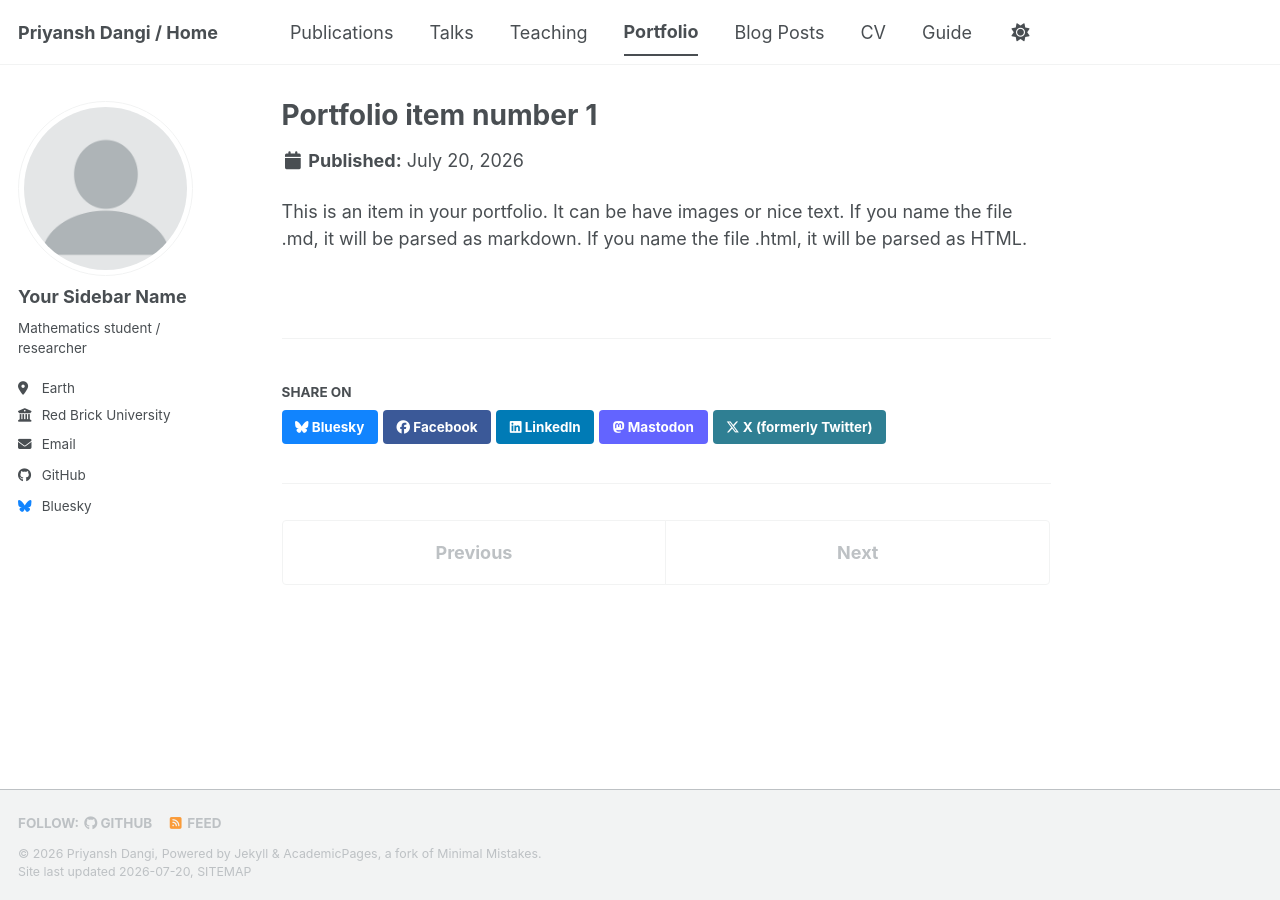
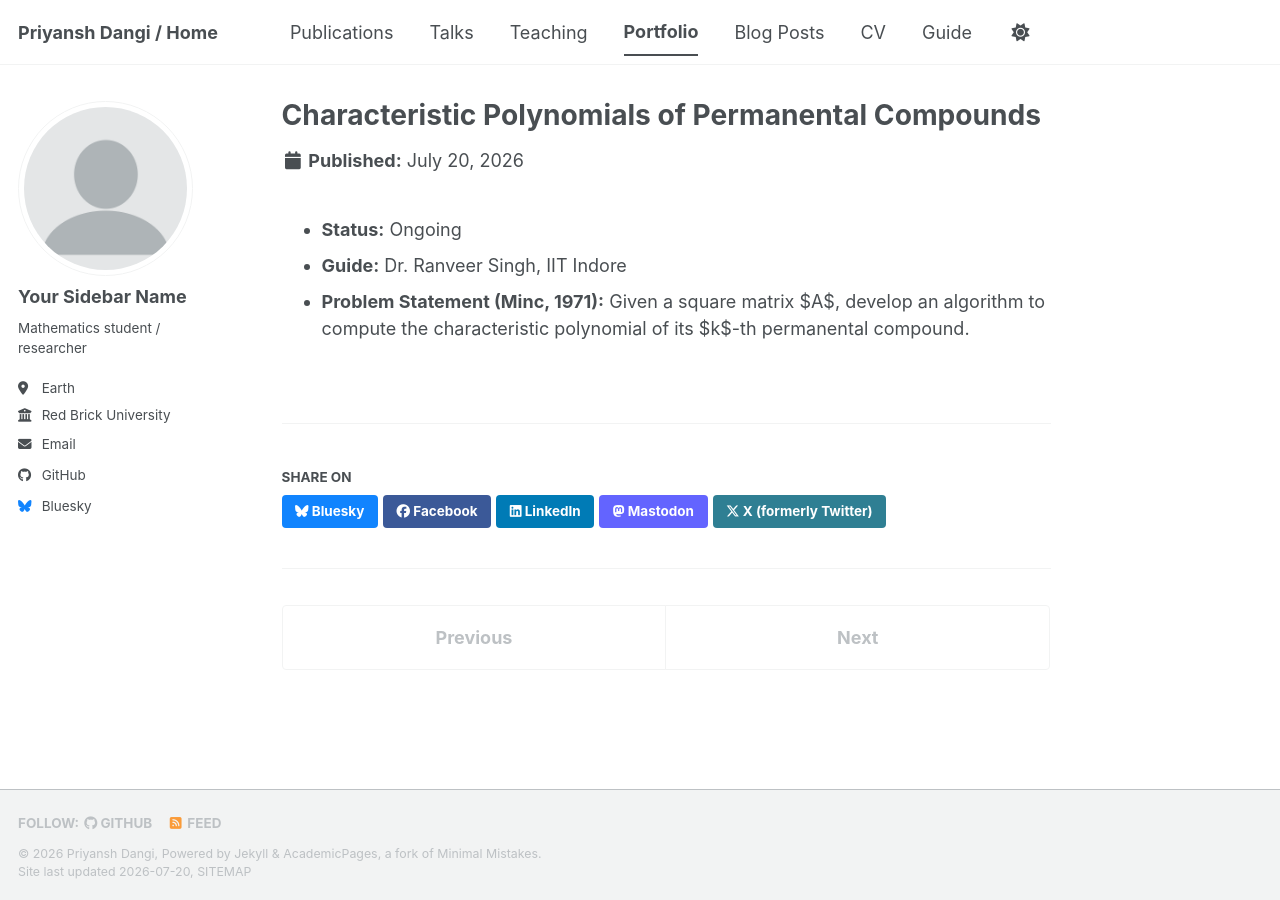
Before and after one commit to Priyansh430/-Priyansh430.github.io-, a Jekyll site: the page built from _portfolio/portfolio-1.md, in a window 1280 px wide. Built offline with Jekyll 4.4.1, drawn with Linux system fonts in a browser that asks for light colours; a style sheet for code colours, icons or effects is not loaded.

Commit message:
Update portfolio-1.md

```diff
--- a/_portfolio/portfolio-1.md
+++ b/_portfolio/portfolio-1.md
@@ -1,7 +1,9 @@
 ---
-title: "Portfolio item number 1"
-excerpt: "Short description of portfolio item number 1<br/><img src='/images/500x300.png'>"
+title: "Characteristic Polynomials of Permanental Compounds"
+excerpt: "Ongoing research on computing the characteristic polynomial of k-th permanental compounds under Dr. Ranveer Singh (IIT Indore)."
 collection: portfolio
 ---
 
-This is an item in your portfolio. It can be have images or nice text. If you name the file .md, it will be parsed as markdown. If you name the file .html, it will be parsed as HTML.
+* **Status:** Ongoing
+* **Guide:** Dr. Ranveer Singh, IIT Indore
+* **Problem Statement (Minc, 1971):** Given a square matrix $A$, develop an algorithm to compute the characteristic polynomial of its $k$-th permanental compound.
```
